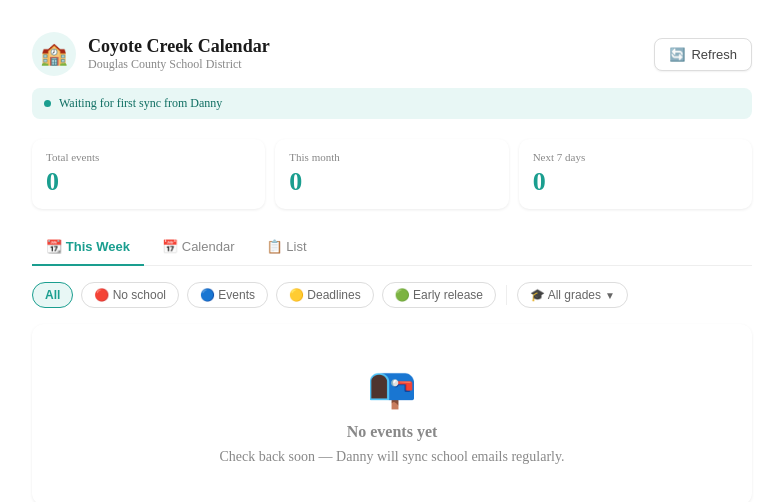
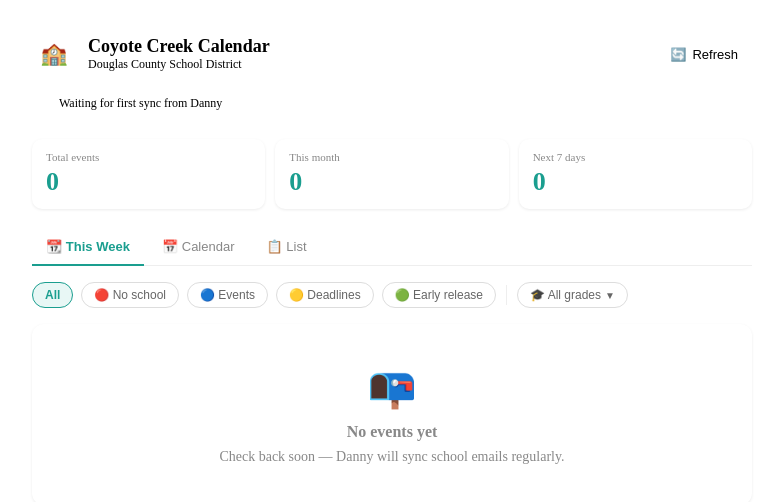
Before and after one commit to coyotecodebuild/cce-calendar, a Next.js app: page / in a window 1280 px wide. Shown: the top 502 px of the page, without its empty margins (248-1031 px from the left). Built offline with nearby package versions, Linux system fonts and the light colour scheme.

Commit message:
Update Header.js

```diff
--- a/components/Header.js
+++ b/components/Header.js
@@ -21,15 +21,15 @@ export default function Header({ lastUpdated, emailCount, onRefresh }) {
         <div style={{ display: 'flex', alignItems: 'center', gap: 12 }}>
           <div style={{
             width: 44, height: 44, borderRadius: '50%',
-            background: '#e8f7f5',
+            background: 'var(--status-bg)',
             display: 'flex', alignItems: 'center', justifyContent: 'center',
             fontSize: 22
           }}>🏫</div>
           <div>
-            <div style={{ fontSize: 18, fontWeight: 700, color: '#1a1a1a' }}>
+            <div style={{ fontSize: 18, fontWeight: 700, color: 'var(--text)' }}>
               Coyote Creek Calendar
             </div>
-            <div style={{ fontSize: 12, color: '#888' }}>
+            <div style={{ fontSize: 12, color: 'var(--text-muted)' }}>
               Douglas County School District
             </div>
           </div>
@@ -37,14 +37,11 @@ export default function Header({ lastUpdated, emailCount, onRefresh }) {
 
         <button onClick={handleRefresh} disabled={refreshing} style={{
           display: 'flex', alignItems: 'center', gap: 6,
-          padding: '8px 14px',
-          borderRadius: 8,
-          border: '1px solid #ddd',
-          background: 'white',
-          fontSize: 13,
-          fontWeight: 500,
-          color: '#444',
-          boxShadow: '0 1px 2px rgba(0,0,0,0.06)'
+          padding: '8px 14px', borderRadius: 8,
+          border: '1px solid var(--border-mid)',
+          background: 'var(--card)', fontSize: 13,
+          fontWeight: 500, color: 'var(--text-muted)',
+          boxShadow: 'var(--shadow)'
         }}>
           <span style={{
             display: 'inline-block',
@@ -56,16 +53,13 @@ export default function Header({ lastUpdated, emailCount, onRefresh }) {
 
       <div style={{
         display: 'flex', alignItems: 'center', gap: 8,
-        background: '#e8f7f5',
-        borderRadius: 8,
-        padding: '8px 12px',
-        marginTop: 12,
-        fontSize: 12,
-        color: '#0f6e62'
+        background: 'var(--status-bg)', borderRadius: 8,
+        padding: '8px 12px', marginTop: 12,
+        fontSize: 12, color: 'var(--status-text)'
       }}>
         <span style={{
           width: 7, height: 7, borderRadius: '50%',
-          background: '#1a9e8f', display: 'inline-block', flexShrink: 0
+          background: 'var(--teal)', display: 'inline-block', flexShrink: 0
         }} />
         {lastSync
           ? `Last updated ${lastSync} · ${emailCount} emails scanned`
```
